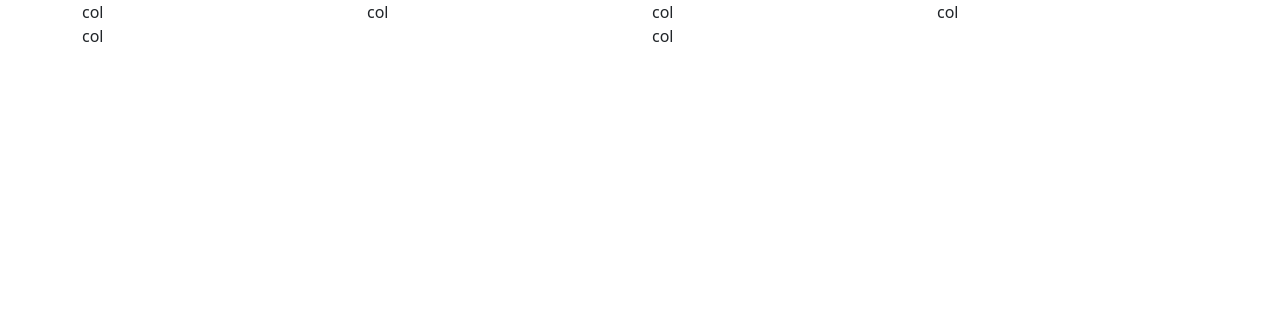
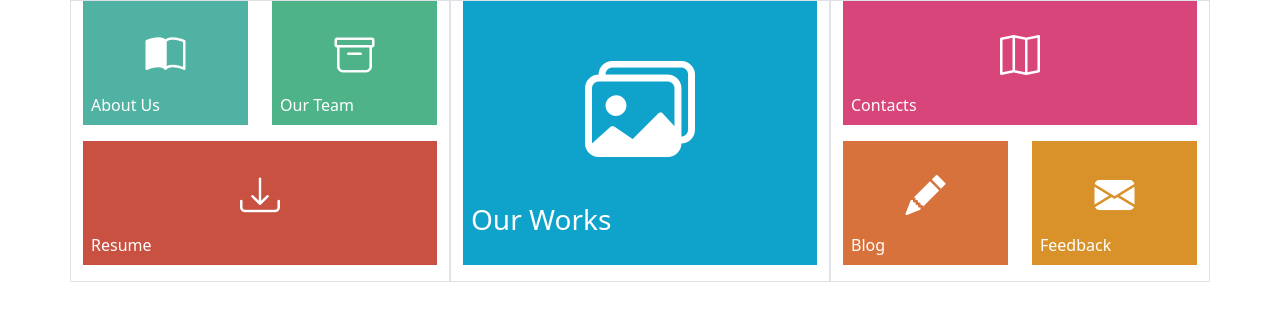
Before and after one commit to artisticAnarchist/bootstrap-react-2901771, a plain HTML site: page bootstrap-react-2901771/1-intro-bootstrap/index.html in a window 1280 px wide. Drawn offline with nearby package versions, Linux system fonts and the light colour scheme.

Commit message:
Add files via upload

```diff
--- a/bootstrap-react-2901771/1-intro-bootstrap/index.html
+++ b/bootstrap-react-2901771/1-intro-bootstrap/index.html
@@ -4,28 +4,71 @@
     <meta charset="UTF-8">
     <meta name="viewport" content="width=device-width, initial-scale=1.0">
     <title>Document</title>
+    <link rel="stylesheet" href="https://cdn.jsdelivr.net/npm/bootstrap-icons@1.11.3/font/bootstrap-icons.min.css">
     <link href="https://cdn.jsdelivr.net/npm/bootstrap@5.3.3/dist/css/bootstrap.min.css" rel="stylesheet" integrity="sha384-QWTKZyjpPEjISv5WaRU9OFeRpok6YctnYmDr5pNlyT2bRjXh0JMhjY6hW+ALEwIH" crossorigin="anonymous">
+    <link rel="stylesheet" href="style.css">
 </head>
 <body>
+  <div class="container">
+        <div class="row">
+            <div class="col-4 border">
+                <div class="row">
+                    <div class="col-6">
+                        <div class="px-2 bg-mint text-center">
+                            <i class="pt-4 pb-2 d-block fs-1 text-white bi bi-book-half"></i>
+                            <p class="mb-3 pb-2 text-white text-start">About Us</p>
+                        </div>
+                    </div>
+                    <div class="col-6">
+                        <div class="px-2 bg-dark-mint text-center">
+                            <i class="pt-4 pb-2 d-block fs-1 text-white bi bi-archive"></i>
+                            <p class="mb-3 pb-2 text-white text-start">Our Team</p>
+                        </div>
+                    </div>
+                    <div class="col-12">
+                        <div class="px-2 bg-tomato text-center">
+                            <i class="pt-4 pb-2 d-block fs-1 text-white bi bi-download"></i>
+                            <p class="mb-3 pb-2 text-white text-start">Resume</p>
+                        </div>
+                    </div>
+                </div>
+            </div>
 
+            <div class="col-4 border">
+                <div class="row h-100 pb-3">
+                    <div class="col-12">
+                        <div class="h-100 px-2 bg-deepskyblue text-center">
+                            <i class="py-4 pb-2 d-block fs-0 text-white bi-images"></i>
+                            <p class="mb-3 pb-2 fs-3 text-white text-start">Our Works</p>
+                        </div>
+                    </div>
+                </div>
+            </div>
 
-    <div class="container">
-        <div class="row">
-            <div class="col">col</div>
-            <div class="col">col</div>
-            <div class="col">col</div>
-            <div class="col">col</div>
-        </div>
-        <div class="row">
-            <div class="col">col</div>
-            <div class="col">col</div>
+            <div class="col-4 border">
+                <div class="row">
+                    <div class="col-12">
+                        <div class="px-2 bg-hotpink text-center">
+                            <i class="pt-4 pb-2 d-block fs-1 text-white bi bi-map"></i>
+                            <p class="mb-3 pb-2 text-white text-start">Contacts</p>
+                        </div>
+                    </div>
+                    <div class="col-6">
+                        <div class="px-2 bg-orange text-center">
+                            <i class="pt-4 pb-2 d-block fs-1 text-white bi bi-pencil-fill"></i>
+                            <p class="mb-3 pb-2 text-white text-start">Blog</p>
+                        </div>
+                    </div>
+                    <div class="col-6">
+                        <div class="px-2 bg-mustard text-center">
+                            <i class="pt-4 pb-2 d-block fs-1 text-white bi bi-envelope-fill"></i>
+                            <p class="mb-3 pb-2 text-white text-start">Feedback</p>
+                        </div>
+                    </div>
+                </div>
+            </div>
         </div>
     </div>
-
-
-
-
-
     <script src="https://cdn.jsdelivr.net/npm/bootstrap@5.3.3/dist/js/bootstrap.bundle.min.js" integrity="sha384-YvpcrYf0tY3lHB60NNkmXc5s9fDVZLESaAA55NDzOxhy9GkcIdslK1eN7N6jIeHz" crossorigin="anonymous"></script>
 </body>
 </html>
--- a/bootstrap-react-2901771/1-intro-bootstrap/style.css
+++ b/bootstrap-react-2901771/1-intro-bootstrap/style.css
@@ -0,0 +1,8 @@
+.bg-mint{background-color: rgb(80, 178, 162);}
+.bg-dark-mint{background-color: rgb(79, 179, 138);}
+.bg-tomato{background-color: rgb(200, 81, 66);}
+.bg-deepskyblue{background-color: rgb(15, 162, 203);}
+.bg-hotpink{background-color: rgb(216, 69, 122);}
+.bg-orange{background-color: rgb(216, 114, 60);}
+.bg-mustard{background-color: rgb(217, 145, 41);}
+.fs-0{font-size: 110px;}
```
